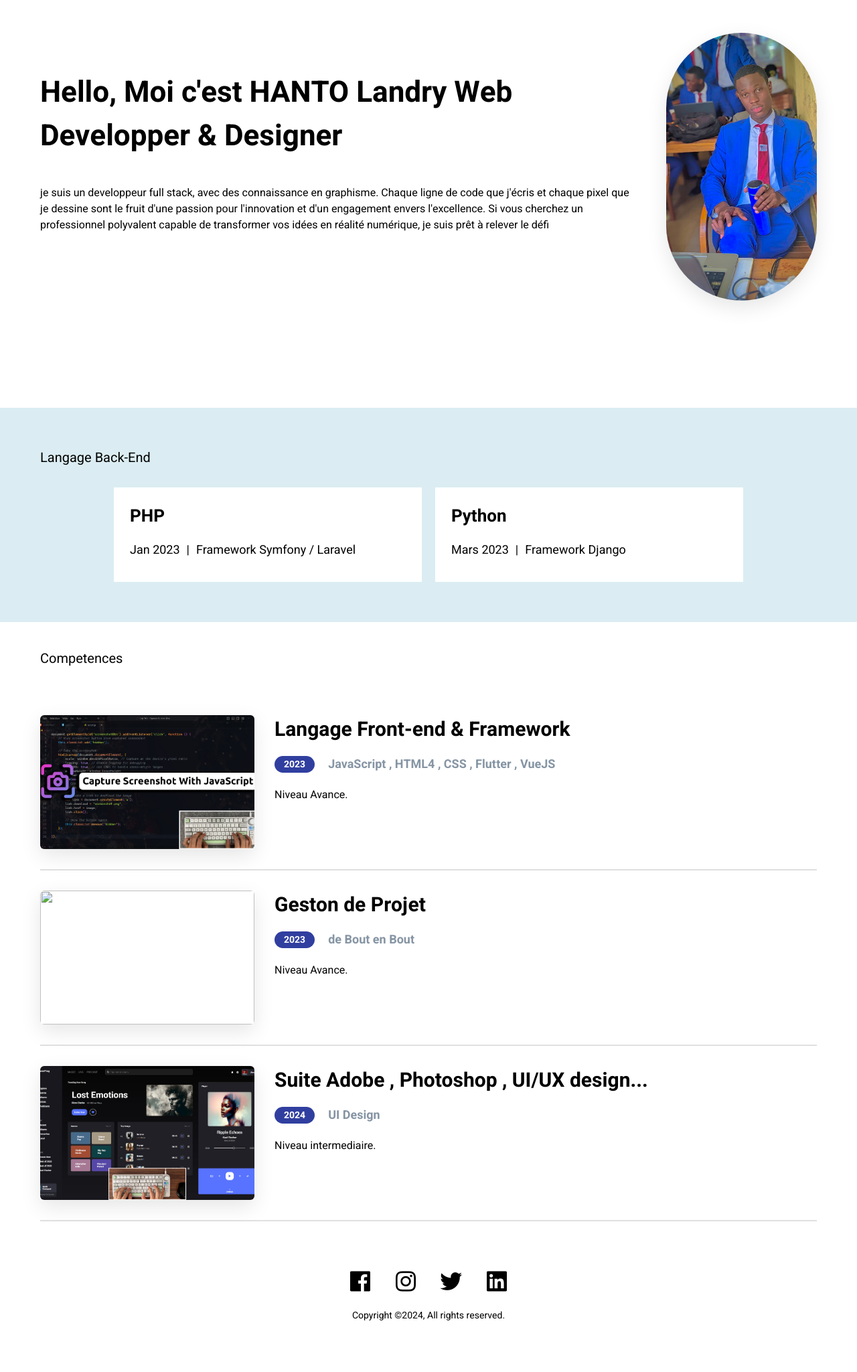
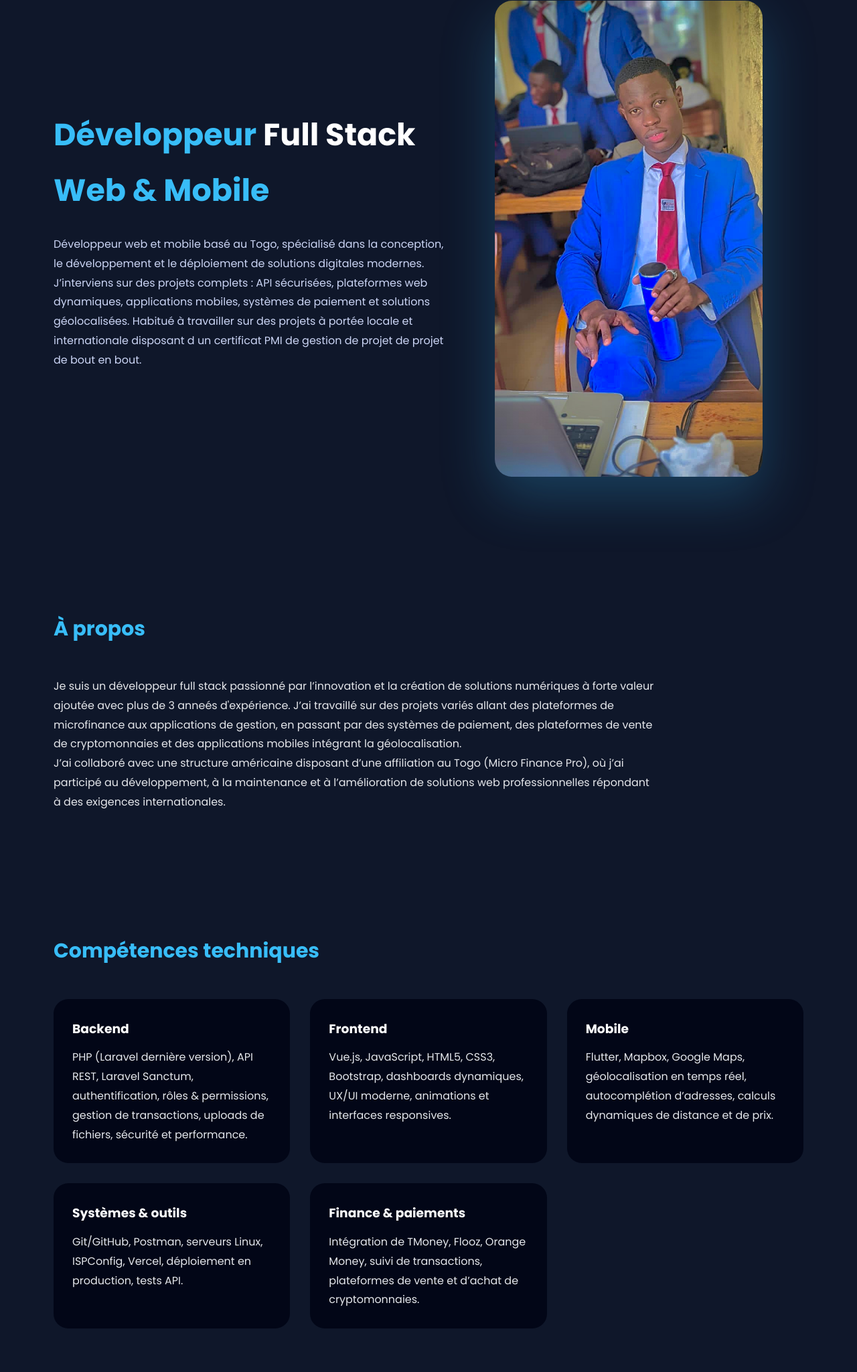
Before and after one commit to Geniland/folio, a plain HTML site: page index.html in a window 1280 px wide. Shown: the part 191-2240 px from the top of the page at 67% size. Before the commit the page ends 2206 px from the top, so only its background shows below. Drawn offline with nearby package versions, Linux system fonts and the light colour scheme.

Commit message:
Revise index.html for French localization and content
Updated the HTML structure and content for a personal portfolio page, changing the language to French and modifying various elements including the title, navigation, hero section, and footer.

```diff
--- a/index.html
+++ b/index.html
@@ -1,148 +1,142 @@
 <!DOCTYPE html>
-<html lang="en">
+<html lang="fr">
+<head>
+  <meta charset="UTF-8" />
+  <meta name="viewport" content="width=device-width, initial-scale=1.0" />
+  <title>HANTO Ahlonko Landry | Développeur Full Stack Web & Mobile</title>
 
-<head>
-    <meta charset="UTF-8">
-    <meta name="viewport" content="width=device-width, initial-scale=1.0">
-    <link href='https://unpkg.com/boxicons@2.1.4/css/boxicons.min.css' rel='stylesheet'>
-    <link rel="stylesheet" href="style.css">
+  <!-- Icons -->
+  <link href="https://unpkg.com/boxicons@2.1.4/css/boxicons.min.css" rel="stylesheet" />
+
+  <!-- Fonts -->
+  <link href="https://fonts.googleapis.com/css2?family=Poppins:wght@300;400;500;600;700&display=swap" rel="stylesheet">
+
+  <!-- Animation -->
   <script src="https://cdnjs.cloudflare.com/ajax/libs/animejs/3.2.1/anime.min.js"></script>
-    <title>Personal Portfolio #06 | AsmrProg</title>
-</head>
 
-<body>
   <style>
-        .main {
-            display: flex;
-            align-items: center;
-            justify-content: center;
+    *{margin:0;padding:0;box-sizing:border-box;font-family:'Poppins',sans-serif}
+    body{background:#0f172a;color:#e5e7eb;line-height:1.8}
+    a{text-decoration:none;color:inherit}
 
-            text-align: center;
-        }
+    nav{display:flex;justify-content:space-between;align-items:center;padding:20px 80px;background:#020617;position:sticky;top:0;z-index:10}
+    nav .logo{display:flex;align-items:center;gap:12px;font-weight:600;font-size:18px}
+    nav img{width:42px}
 
-        .info {
-            display: inline-block;
-            text-align: left;
+    .hero{display:grid;grid-template-columns:1.3fr 1fr;gap:60px;align-items:center;padding:110px 80px}
+    .hero h1{font-size:46px;color:#38bdf8}
+    .hero h1 span{color:#fff}
+    .hero p{margin-top:25px;font-size:16px;color:#cbd5f5}
+    .hero img{width:100%;max-width:400px;border-radius:26px;box-shadow:0 30px 80px rgba(56,189,248,.25)}
+
+    section{padding:90px 80px}
+    .section-title{font-size:30px;margin-bottom:45px;color:#38bdf8}
+
+    .about{max-width:900px}
+
+    .skills,.experience,.projects{display:grid;grid-template-columns:repeat(auto-fit,minmax(260px,1fr));gap:30px}
+    .card{background:#020617;padding:28px;border-radius:22px;transition:.3s}
+    .card:hover{transform:translateY(-8px);box-shadow:0 25px 50px rgba(0,0,0,.45)}
+    .card h3{margin-bottom:12px;color:#fff}
+
+    .project a{display:inline-block;margin-top:12px;color:#38bdf8;font-weight:500}
+
+    footer{text-align:center;padding:50px;background:#020617}
+    footer .socials i{font-size:28px;margin:0 12px;cursor:pointer;transition:.3s}
+    footer .socials i:hover{color:#38bdf8}
+
+    @media(max-width:900px){
+      .hero{grid-template-columns:1fr;text-align:center}
+      nav,section,.hero{padding:40px}
     }
   </style>
+</head>
+<body>
 
 <nav>
   <div class="logo">
-            <img src="assets/logo.png">
-            <a href="#">Genidesign</a>
-        </div>
-        <div class="nav-links">
-
+    <img src="assets/logo.png" alt="logo">
+    <span>GeniCodex</span>
   </div>
 </nav>
 
-    <div class="main">
-        <div class="info">
-            <h1 id="namePlaceholder">Hello, Moi c'est HANTO Landry Web Developper & Designer</h1>
-            <p>je suis un developpeur full stack, avec des connaissance en graphisme. Chaque ligne de code que
-                j'écris et chaque pixel que je dessine sont le fruit d'une passion pour l'innovation et d'un engagement
-                 envers l'excellence. Si vous cherchez un professionnel polyvalent capable de transformer
-                vos idées en réalité numérique, je suis prêt à relever le défi</p>
+<div class="hero">
+  <div>
+    <h1 id="name">Développeur <span>Full Stack</span> Web & Mobile</h1>
+    <p>
+      Développeur web et mobile basé au Togo, spécialisé dans la conception, le développement et le déploiement de solutions digitales modernes.
+      J’interviens sur des projets complets : API sécurisées, plateformes web dynamiques, applications mobiles, systèmes de paiement et solutions géolocalisées.
+      Habitué à travailler sur des projets à portée locale et internationale disposant d un certificat PMI de gestion de projet de projet de bout en bout.
+    </p>
   </div>
-        <img src="assets/profile.jpeg">
+  <img src="assets/profile.jpeg" alt="profile">
 </div>
 
-    <div class="recent">
-        <div class="header">
-            <h4>Langage Back-End</h4>
-            <!-- <a href="blog.html">View all</a> -->
+<section>
+  <h2 class="section-title">À propos</h2>
+  <div class="about">
+    <p>
+      Je suis un développeur full stack passionné par l’innovation et la création de solutions numériques à forte valeur ajoutée avec plus de 3 anneés d'expérience.
+      J’ai travaillé sur des projets variés allant des plateformes de microfinance aux applications de gestion, en passant par des systèmes de paiement,
+      des plateformes de vente de cryptomonnaies et des applications mobiles intégrant la géolocalisation.
+    </p>
+    <p>
+      J’ai collaboré avec une structure américaine disposant d’une affiliation au Togo (Micro Finance Pro), où j’ai participé au développement,
+      à la maintenance et à l’amélioration de solutions web professionnelles répondant à des exigences internationales.
+    </p>
   </div>
-        <div class="posts">
-            <div class="post-item">
-                <h3>PHP</h3>
-                <div class="info">
-                    <h5>Jan 2023</h5>
-                    <h5>|</h5>
-                    <h5>Framework Symfony / Laravel</h5>
+</section>
+
+<section>
+  <h2 class="section-title">Compétences techniques</h2>
+  <div class="skills">
+    <div class="card"><h3>Backend</h3><p>PHP (Laravel dernière version), API REST, Laravel Sanctum, authentification, rôles & permissions, gestion de transactions, uploads de fichiers, sécurité et performance.</p></div>
+    <div class="card"><h3>Frontend</h3><p>Vue.js, JavaScript, HTML5, CSS3, Bootstrap, dashboards dynamiques, UX/UI moderne, animations et interfaces responsives.</p></div>
+    <div class="card"><h3>Mobile</h3><p>Flutter, Mapbox, Google Maps, géolocalisation en temps réel, autocomplétion d’adresses, calculs dynamiques de distance et de prix.</p></div>
+    <div class="card"><h3>Systèmes & outils</h3><p>Git/GitHub, Postman, serveurs Linux, ISPConfig, Vercel, déploiement en production, tests API.</p></div>
+    <div class="card"><h3>Finance & paiements</h3><p>Intégration de TMoney, Flooz, Orange Money, suivi de transactions, plateformes de vente et d’achat de cryptomonnaies.</p></div>
   </div>
+</section>
 
+<section>
+  <h2 class="section-title">Expériences & réalisations</h2>
+  <div class="experience">
+    <div class="card"><h3>Micro Finance Pro</h3><p>Participation au développement et à la maintenance de solutions web pour la microfinance, support technique, amélioration continue des plateformes internes et respect de standards professionnels internationaux.</p></div>
+    <div class="card"><h3>Projets indépendants</h3><p>Conception complète de plateformes web et mobiles : auto-école digitale, chat en temps réel, systèmes de gestion, applications financières et solutions blockchain.</p></div>
   </div>
-            <div class="post-item">
-                <h3>Python</h3>
-                <div class="info">
-                    <h5>Mars 2023</h5>
-                    <h5>|</h5>
-                    <h5>Framework Django</h5>
+</section>
+
+<section>
+  <h2 class="section-title">Projets récents</h2>
+  <div class="projects">
+    <div class="card project"><h3>EGETRACO</h3><p>Site corporate professionnel avec design moderne et navigation optimisée.</p><a href="https://egetraco.com" target="_blank">Voir le projet →</a></div>
+    <div class="card project"><h3>SYDMAF</h3><p>Plateforme de services avec présentation claire des activités.</p><a href="https://sydmaf.com" target="_blank">Voir le projet →</a></div>
+    <div class="card project"><h3>Digital Areas</h3><p>Agence digitale : développement web, API et solutions numériques vote en ligne.</p><a href="https://digitalareas.com" target="_blank">Voir le projet →</a></div>
+    <div class="card project"><h3>SIKA Industrie</h3><p>Site industriel corporate orienté performance et crédibilité basé en cote d'ivoire.</p><a href="https://sika-industrie.com" target="_blank">Voir le projet →</a></div>
   </div>
+</section>
 
+<section>
+  <h2 class="section-title">Langues</h2>
+  <div class="skills">
+    <div class="card"><h3>Français</h3><p>Courant</p></div>
+    <div class="card"><h3>Anglais</h3><p>Professionnel et technique</p></div>
+    <div class="card"><h3>Éwé</h3><p>Langue locale (Togo)</p></div>
   </div>
-        </div>
-    </div>
-
-    <div class="separator">
-        <h4>Competences</h4>
-    </div>
-
-    <div class="featured">
-        <div class="item">
-            <img src="assets/item-1.jpg">
-            <div class="details">
-                <h3>Langage Front-end & Framework</h3>
-                <div class="item-info">
-                    <div class="year-badge">2023</div>
-                    <h4>JavaScript , HTML4 , CSS , Flutter , VueJS</h4>
-                </div>
-                <p>Niveau Avance.</p>
-            </div>
-        </div>
-        <div class="item">
-            <img src="assets/Kickoff-Badge.png">
-            <div class="details">
-                <h3>Geston de Projet</h3>
-                <div class="item-info">
-                    <div class="year-badge">2023</div>
-                    <h4>de Bout en Bout</h4>
-                </div>
-                <p>Niveau Avance.</p>
-            </div>
-        </div>
-        <div class="item">
-            <img src="assets/item-3.jpg">
-            <div class="details">
-                <h3>Suite Adobe , Photoshop , UI/UX design...</h3>
-                <div class="item-info">
-                    <div class="year-badge">2024</div>
-                    <h4>UI Design</h4>
-                </div>
-                <p>Niveau intermediaire.</p>
-            </div>
-        </div>
-    </div>
+</section>
 
 <footer>
   <div class="socials">
-            <i class='bx bxl-facebook-square'></i>
-            <i class='bx bxl-instagram'></i>
-            <i class='bx bxl-twitter'></i>
-            <i class='bx bxl-linkedin-square'></i>
+    <i class='bx bxl-facebook'></i>
+    <i class='bx bxl-linkedin'></i>
+    <i class='bx bxl-github'></i>
   </div>
-        <p>Copyright ©2024, All rights reserved.</p>
+  <p>© 2026 HANTO Ahlonko Landry – Développeur Full Stack Web & Mobile</p>
 </footer>
 
 <script>
-    const nameText = "HANTO Ahlonko Landry";
-    const namePlaceholder = document.getElementById("namePlaceholder");
-
-    anime.timeline({ loop: false })
-        .add({
-            targets: '#namePlaceholder',
-            opacity: [0, 1],
-            easing: "easeInOutQuad",
-            duration: 1200
-        })
-        .add({
-            targets: '#namePlaceholder',
-            html: [nameText],
-            easing: "easeInOutQuad",
-            duration: 1500
-        });
+  anime({targets:'#name',opacity:[0,1],translateY:[20,0],duration:1200,easing:'easeOutExpo'})
 </script>
 
 </body>
-
 </html>
```
Lines whose indentation alone changed are shown as unchanged.
